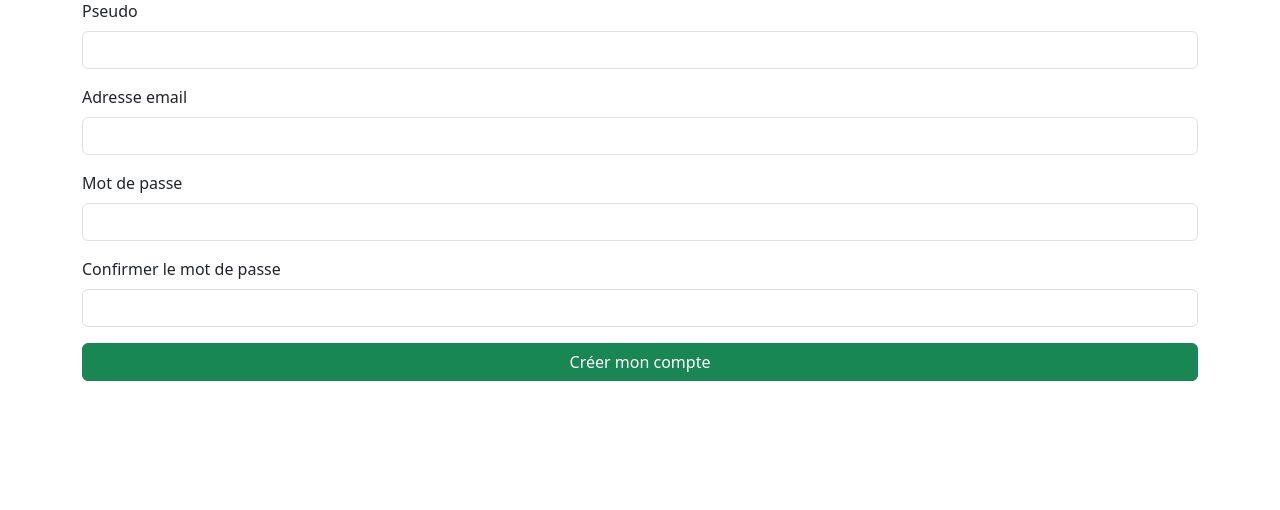
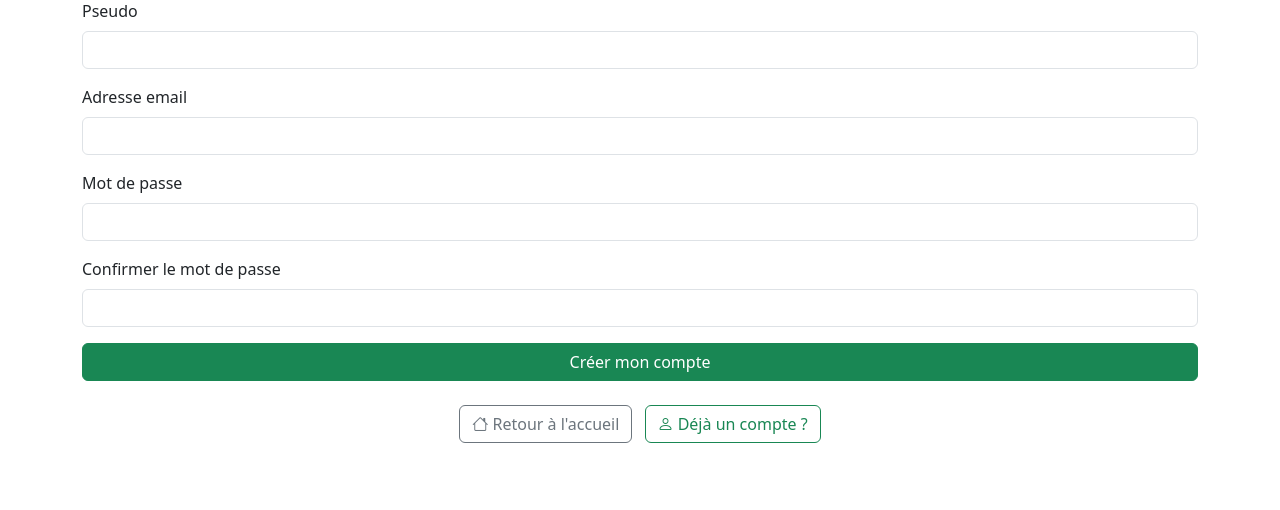
Before and after one commit to IAComaaar/ecoride, a PHP site: page /inscription.php in a window 1280 px wide. Shown: the part 167-677 px from the top of the page. Run offline with PHP 8.4, Linux system fonts and the light colour scheme.

Commit message:
Ajout des boutons retour intelligents dans inscription

```diff
--- a/inscription.php
+++ b/inscription.php
@@ -41,6 +41,7 @@ if ($_SERVER['REQUEST_METHOD'] === 'POST') {
     <meta charset="UTF-8">
     <title>Inscription</title>
     <link rel="stylesheet" href="https://cdn.jsdelivr.net/npm/bootstrap@5.3.2/dist/css/bootstrap.min.css">
+    <link rel="stylesheet" href="https://cdn.jsdelivr.net/npm/bootstrap-icons@1.11.1/font/bootstrap-icons.css">
 </head>
 <body>
 
@@ -80,6 +81,24 @@ if ($_SERVER['REQUEST_METHOD'] === 'POST') {
 
         <button type="submit" class="btn btn-success w-100">Créer mon compte</button>
     </form>
+
+    <div class="mt-4 text-center">
+    <?php if (!empty($message) && strpos($message, 'existe déjà') !== false): ?>
+        <!-- Si l'email existe déjà, proposer d'aller à la connexion -->
+        <a href="login.php" class="btn btn-success">
+            <i class="bi bi-arrow-left"></i> Aller à la connexion
+        </a>
+    <?php else: ?>
+        <!-- Sinon, retour à l'accueil et lien vers connexion -->
+        <a href="index.php" class="btn btn-outline-secondary">
+            <i class="bi bi-house"></i> Retour à l'accueil
+        </a>
+        <a href="login.php" class="btn btn-outline-success ms-2">
+            <i class="bi bi-person"></i> Déjà un compte ?
+        </a>
+    <?php endif; ?>
+</div>
+
 </div>
 
 </body>
```
